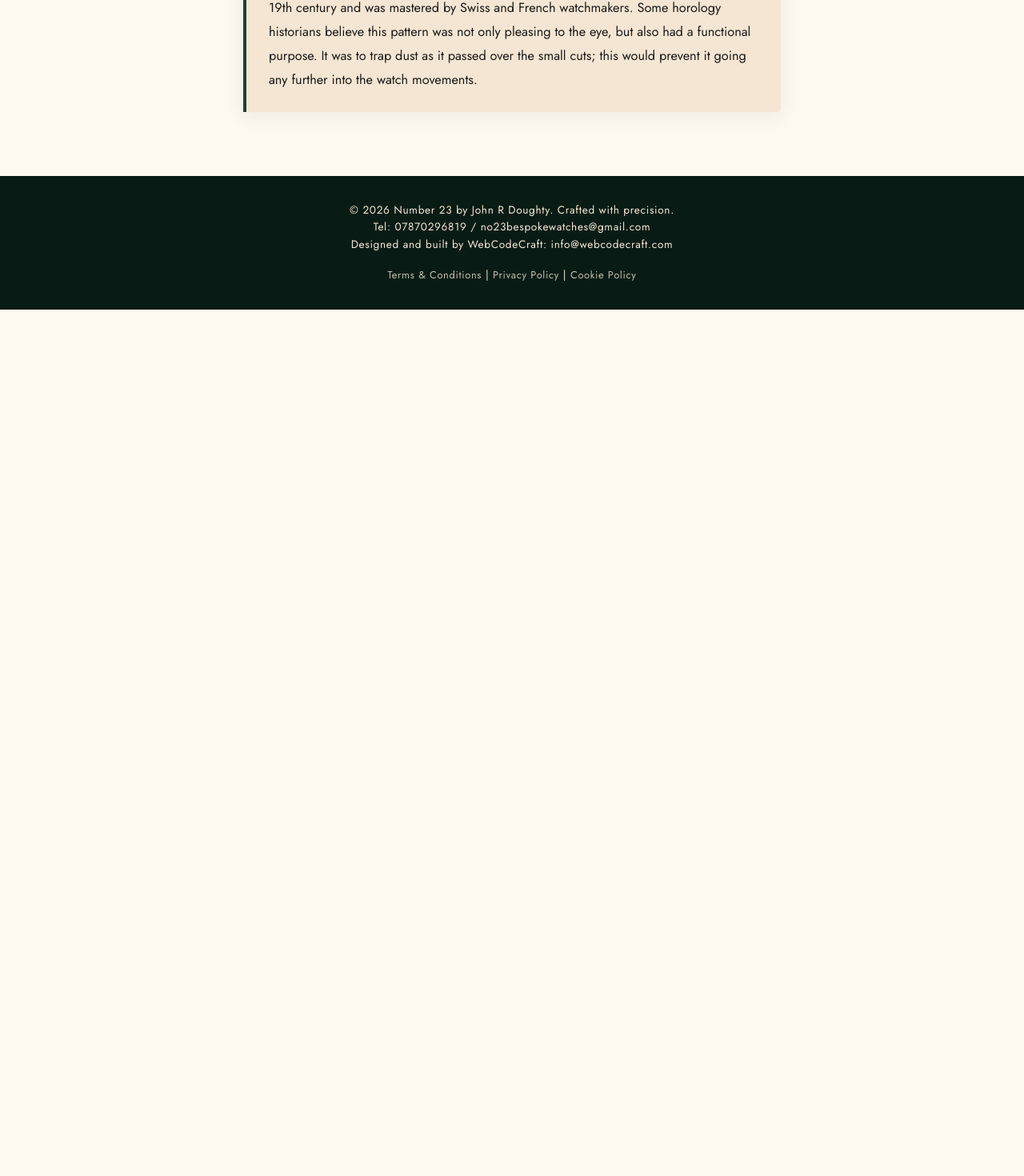
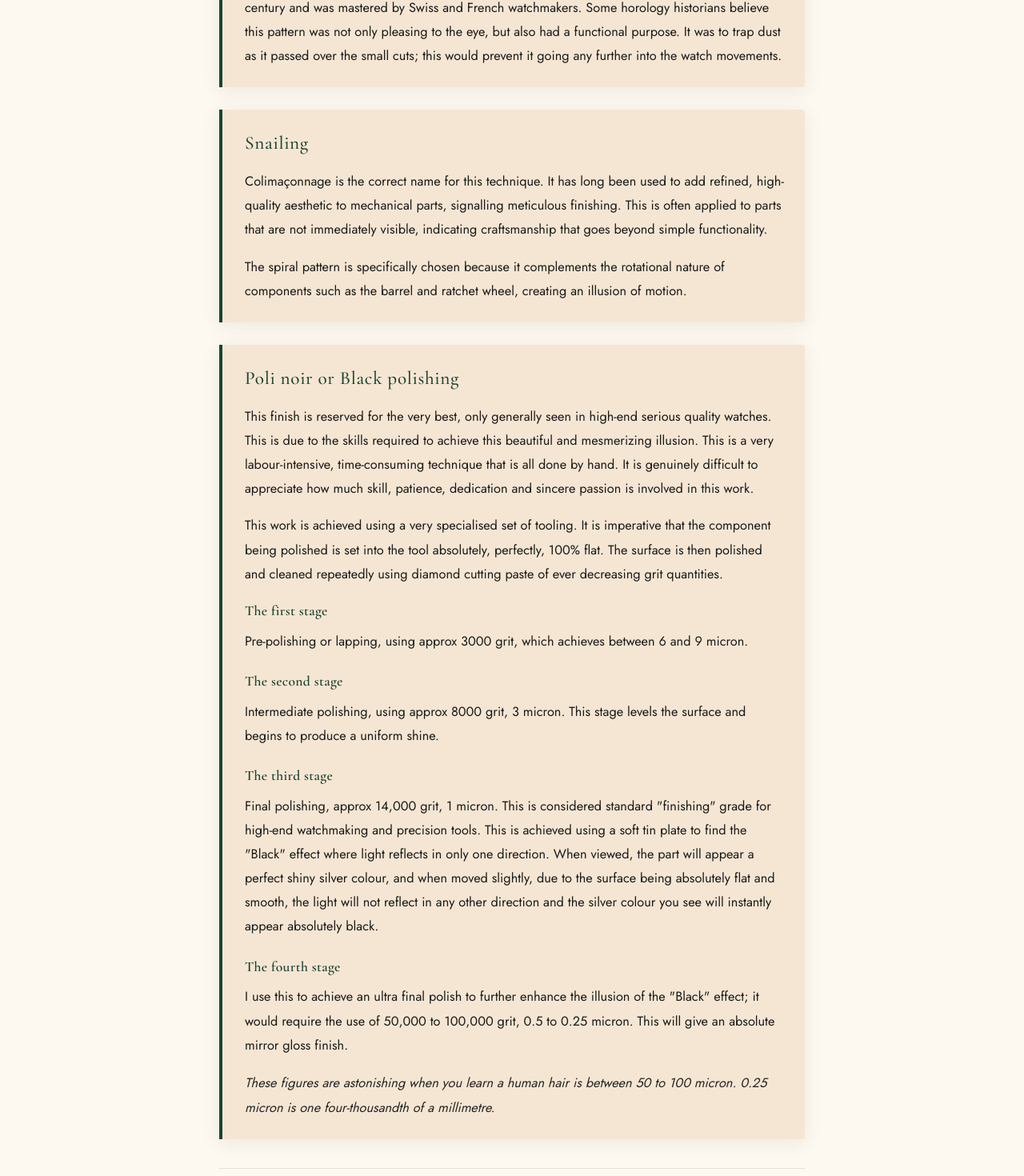
Before and after one commit to Shanersf1/number23, a React (Vite) app in the folder client/: page /horology in a window 1280 px wide. Shown: the part 1290-2760 px from the top of the page at 80% size. Before the commit the page ends 1677 px from the top, so only its background shows below. Built offline with nearby package versions, Linux system fonts and the light colour scheme; the HTML template or start-up script is replaced by a standard one.

Commit message:
Expand Horology page with full finishing content (Cotes, Snailing, Poli noir)

```diff
--- a/client/src/pages/HorologyPage.css
+++ b/client/src/pages/HorologyPage.css
@@ -26,7 +26,7 @@
 }
 
 .horology-content {
-  max-width: 720px;
+  max-width: 780px;
   margin: 0 auto;
   padding: 4rem 1.5rem 5rem;
 }
@@ -57,6 +57,11 @@
   padding: 1.5rem 1.5rem 1.5rem 1.75rem;
   border-radius: 0 4px 4px 0;
   box-shadow: 0 4px 24px rgba(27, 67, 50, 0.08);
+  margin-bottom: 1.75rem;
+}
+
+.horology-feature-block:last-of-type {
+  margin-bottom: 2.25rem;
 }
 
 .horology-feature-block h3 {
@@ -64,7 +69,7 @@
   font-size: 1.45rem;
   font-weight: 500;
   color: var(--regency-green);
-  margin-bottom: 0.85rem;
+  margin: 0 0 0.85rem;
   letter-spacing: 0.03em;
 }
 
@@ -72,7 +77,39 @@
   color: var(--black-soft);
   font-size: 1.02rem;
   line-height: 1.85;
-  margin: 0;
+  margin: 0 0 1rem;
+}
+
+.horology-feature-block p:last-child {
+  margin-bottom: 0;
+}
+
+.horology-subheading {
+  font-family: 'Cormorant Garamond', serif;
+  font-size: 1.1rem;
+  font-weight: 600;
+  color: var(--regency-green);
+  margin: 1.35rem 0 0.5rem;
+  letter-spacing: 0.02em;
+}
+
+.horology-subheading:first-of-type {
+  margin-top: 1.1rem;
+}
+
+.horology-emphasis {
+  font-style: italic;
+  opacity: 0.95;
+  margin-top: 1.1rem !important;
+}
+
+.horology-closing {
+  font-size: 1.05rem;
+  line-height: 1.85;
+  color: var(--black-soft);
+  margin-top: 0.5rem;
+  padding-top: 0.5rem;
+  border-top: 1px solid rgba(27, 67, 50, 0.12);
 }
 
 @media (max-width: 600px) {
--- a/client/src/pages/HorologyPage.jsx
+++ b/client/src/pages/HorologyPage.jsx
@@ -30,6 +30,46 @@ function HorologyPage() {
             These are striped patterns with a subtle wave formation. This technique dates back to the 19th century and was mastered by Swiss and French watchmakers. Some horology historians believe this pattern was not only pleasing to the eye, but also had a functional purpose. It was to trap dust as it passed over the small cuts; this would prevent it going any further into the watch movements.
           </p>
         </section>
+        <section className="horology-feature-block" aria-labelledby="snailing-heading">
+          <h3 id="snailing-heading">Snailing</h3>
+          <p>
+            Colima&ccedil;onnage is the correct name for this technique. It has long been used to add refined, high-quality aesthetic to mechanical parts, signalling meticulous finishing. This is often applied to parts that are not immediately visible, indicating craftsmanship that goes beyond simple functionality.
+          </p>
+          <p>
+            The spiral pattern is specifically chosen because it complements the rotational nature of components such as the barrel and ratchet wheel, creating an illusion of motion.
+          </p>
+        </section>
+        <section className="horology-feature-block horology-feature-block-wide" aria-labelledby="poli-heading">
+          <h3 id="poli-heading">Poli noir or Black polishing</h3>
+          <p>
+            This finish is reserved for the very best, only generally seen in high-end serious quality watches. This is due to the skills required to achieve this beautiful and mesmerizing illusion. This is a very labour-intensive, time-consuming technique that is all done by hand. It is genuinely difficult to appreciate how much skill, patience, dedication and sincere passion is involved in this work.
+          </p>
+          <p>
+            This work is achieved using a very specialised set of tooling. It is imperative that the component being polished is set into the tool absolutely, perfectly, 100% flat. The surface is then polished and cleaned repeatedly using diamond cutting paste of ever decreasing grit quantities.
+          </p>
+          <h4 className="horology-subheading">The first stage</h4>
+          <p>
+            Pre-polishing or lapping, using approx 3000 grit, which achieves between 6 and 9 micron.
+          </p>
+          <h4 className="horology-subheading">The second stage</h4>
+          <p>
+            Intermediate polishing, using approx 8000 grit, 3 micron. This stage levels the surface and begins to produce a uniform shine.
+          </p>
+          <h4 className="horology-subheading">The third stage</h4>
+          <p>
+            Final polishing, approx 14,000 grit, 1 micron. This is considered standard &quot;finishing&quot; grade for high-end watchmaking and precision tools. This is achieved using a soft tin plate to find the &quot;Black&quot; effect where light reflects in only one direction. When viewed, the part will appear a perfect shiny silver colour, and when moved slightly, due to the surface being absolutely flat and smooth, the light will not reflect in any other direction and the silver colour you see will instantly appear absolutely black.
+          </p>
+          <h4 className="horology-subheading">The fourth stage</h4>
+          <p>
+            I use this to achieve an ultra final polish to further enhance the illusion of the &quot;Black&quot; effect; it would require the use of 50,000 to 100,000 grit, 0.5 to 0.25 micron. This will give an absolute mirror gloss finish.
+          </p>
+          <p className="horology-emphasis">
+            These figures are astonishing when you learn a human hair is between 50 to 100 micron. 0.25 micron is one four-thousandth of a millimetre.
+          </p>
+        </section>
+        <p className="horology-closing">
+          My hope is that clients will understand the work that has gone into each watch, the hours spent on a single component, the preparation and care to achieve the perfect finish. All these things take time and ultimately come together when they receive their watch &mdash; the only one there is &mdash; each and every time a finished watch is delivered.
+        </p>
       </article>
     </div>
   );
```
